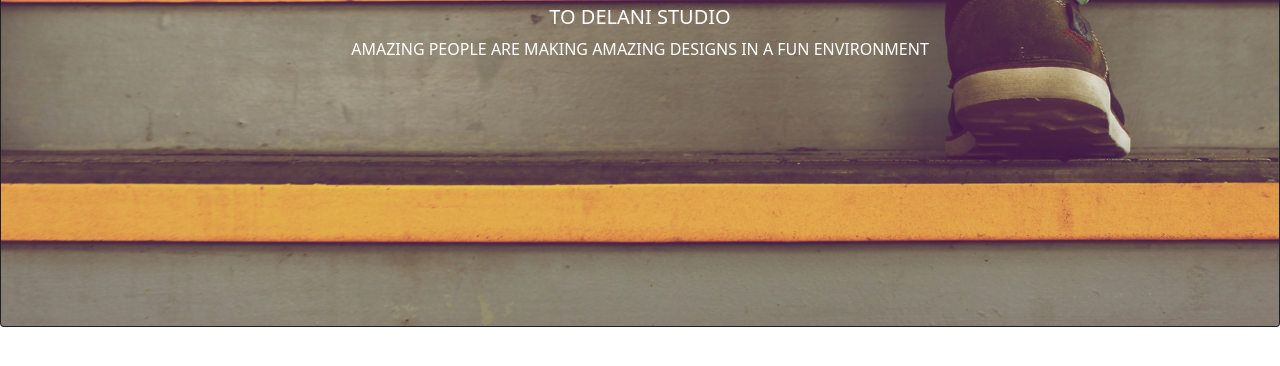
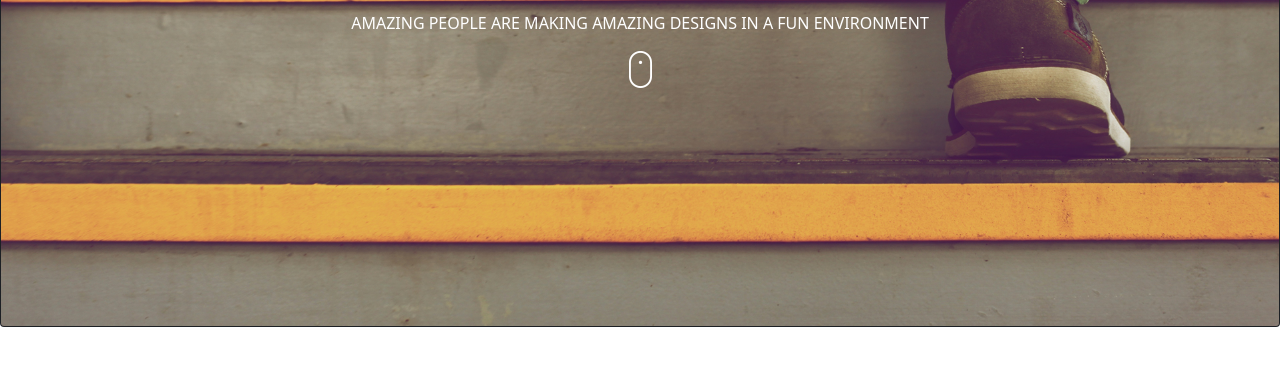
Before and after one commit to Nyawira-Wachira/Delani-Studio, a plain HTML site: page index.html in a window 1280 px wide. Shown: the part 388-754 px from the top of the page. Drawn offline with Linux system fonts and the light colour scheme.

Commit message:
Add another image to the file.

```diff
--- a/index.html
+++ b/index.html
@@ -20,7 +20,7 @@
                 <h5 class="card-title">WELCOME</h5>
                 <h5 class="card-title">TO DELANI STUDIO</h5>
                 <p class="card-text">AMAZING PEOPLE ARE MAKING AMAZING DESIGNS IN A FUN ENVIRONMENT</p>
-
+                <img src="./images/background/mouse_click.png" alt="" srcset="">
                 </div>
             </div>
         </div>
```
